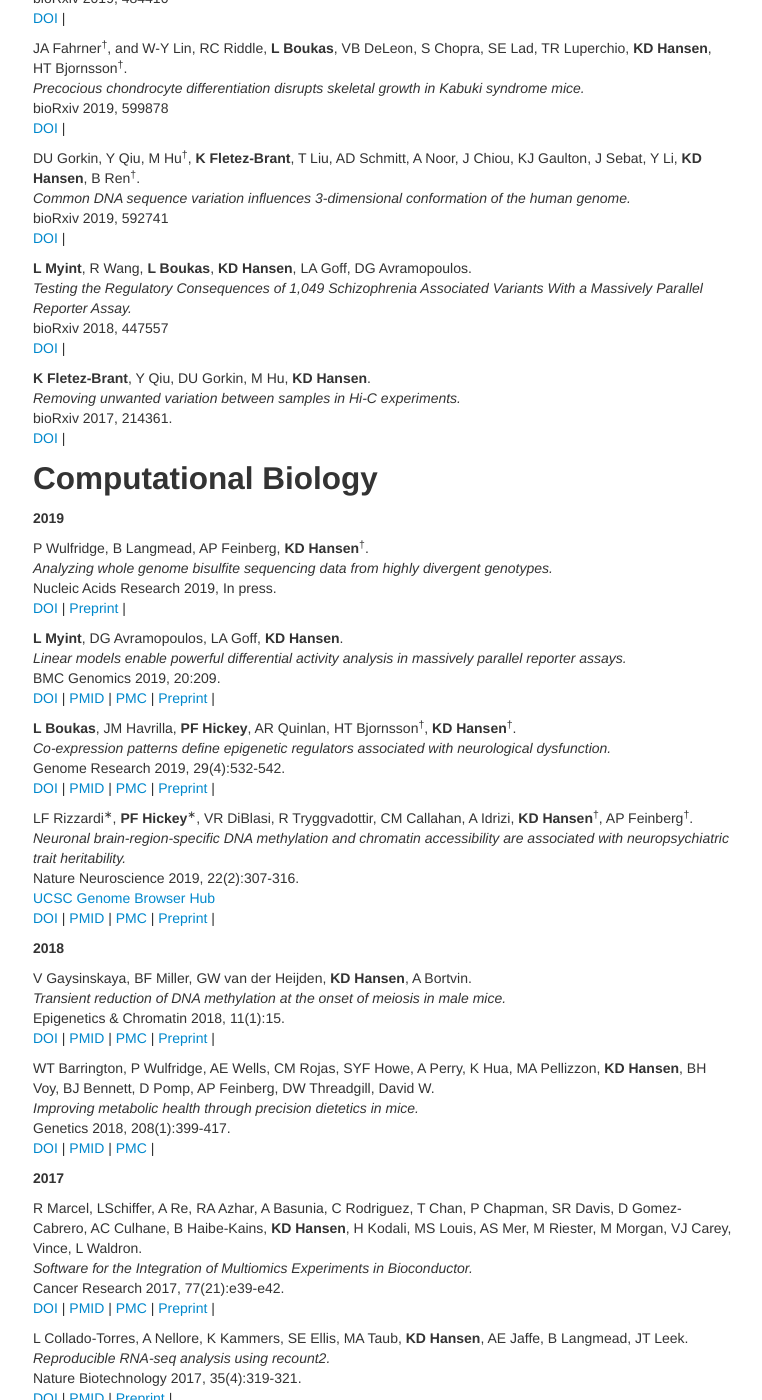
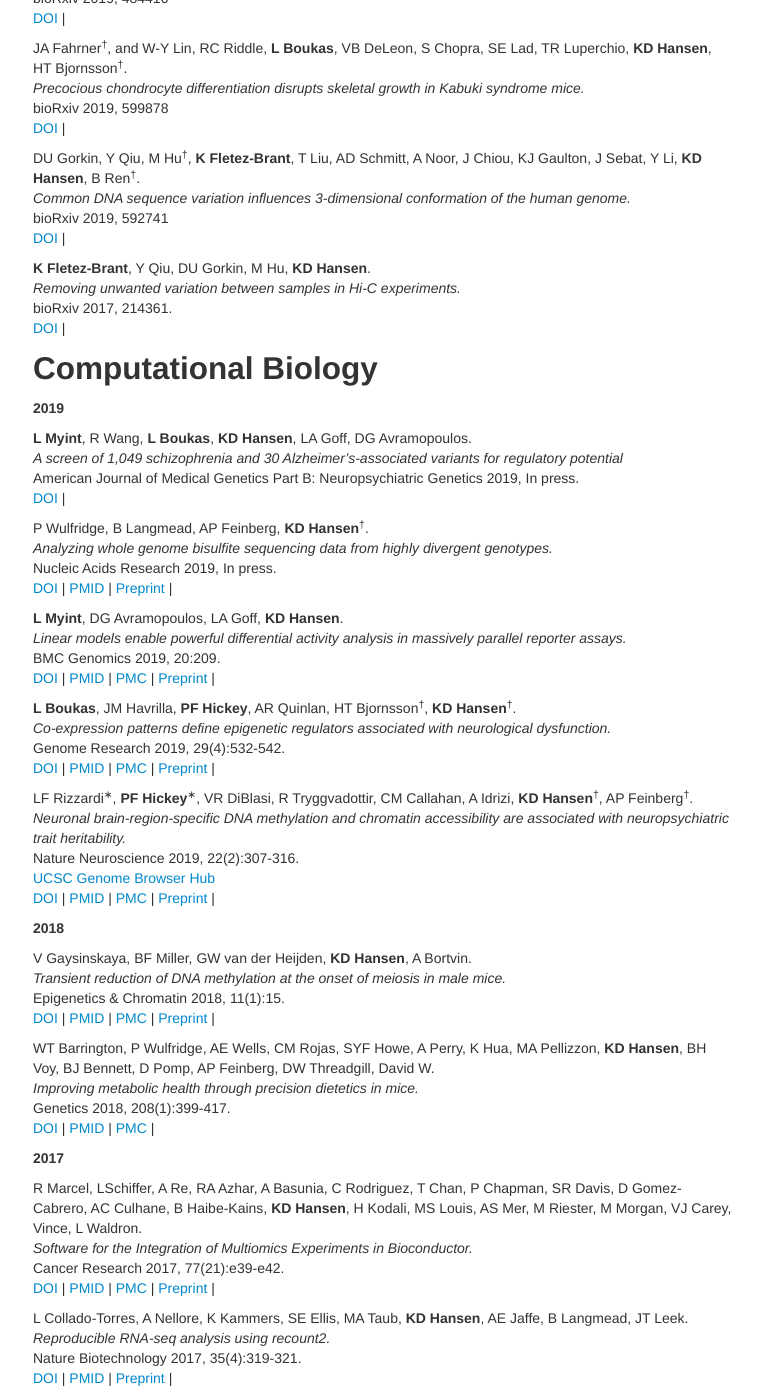
Before and after one commit to hansenlab/hansenlab.github.io, a Jekyll site: the page built from 02-pubs.md, in a window 1280 px wide and 1400 px high, scrolled down 354 px. Shown: the whole window, without its empty margins (257-1019 px from the left). Built offline with Jekyll 4.4.1, drawn with Linux system fonts in a browser that asks for light colours; comment, search, counter and statistics services are not loaded; some of the changed text lies outside the part shown.

Commit message:
new papers

```diff
--- a/02-pubs.md
+++ b/02-pubs.md
@@ -38,12 +38,6 @@ bioRxiv 2019, 592741
 [DOI](https://doi.org/10.1101/592741) |
 <span data-badge-type="4" data-doi="10.1101/592741" data-hide-no-mentions="true" class="altmetric-embed"> </span>
 
-**L Myint**, R Wang, **L Boukas**, **KD Hansen**, LA Goff, DG Avramopoulos.
-_Testing the Regulatory Consequences of 1,049 Schizophrenia Associated Variants With a Massively Parallel Reporter Assay._
-bioRxiv 2018, 447557
-[DOI](https://doi.org/10.1101/447557) |
-<span data-badge-type="4" data-doi="10.1101/447557" data-hide-no-mentions="true" class="altmetric-embed"> </span>
-
 **K Fletez-Brant**, Y Qiu, DU Gorkin, M Hu, **KD Hansen**.
 _Removing unwanted variation between samples in Hi-C experiments._
 bioRxiv 2017, 214361.
@@ -56,10 +50,17 @@ Computational Biology
 
 **2019**
 
+**L Myint**, R Wang, **L Boukas**, **KD Hansen**, LA Goff, DG Avramopoulos.
+_A screen of 1,049 schizophrenia and 30 Alzheimer's-associated variants for regulatory potential_
+American Journal of Medical Genetics Part B: Neuropsychiatric Genetics 2019, In press.
+[DOI](https://doi.org/10.1002/ajmg.b.32761) |
+<span data-badge-type="4" data-doi="10.1002/ajmg.b.32761" data-hide-no-mentions="true" class="altmetric-embed"> </span>
+
 P Wulfridge, B Langmead, AP Feinberg, **KD Hansen**<sup>&dagger;</sup>.
 _Analyzing whole genome bisulfite sequencing data from highly divergent genotypes._
 Nucleic Acids Research 2019, In press.
 [DOI](https://doi.org/10.1093/nar/gkz674) |
+[PMID](http://www.ncbi.nlm.nih.gov/pubmed/31392989) |
 [Preprint](https://doi.org/10.1101/076844) |
 <span data-badge-type="4" data-doi="10.1093/nar/gkz674" data-hide-no-mentions="true" class="altmetric-embed"> </span>
 
@@ -546,6 +548,18 @@ Leanpub, 2016.
 Published Preprints
 -------------------
 
+**L Myint**, R Wang, **L Boukas**, **KD Hansen**, LA Goff, DG Avramopoulos.
+_Testing the Regulatory Consequences of 1,049 Schizophrenia Associated Variants With a Massively Parallel Reporter Assay._
+bioRxiv 2018, 447557
+[DOI](https://doi.org/10.1101/447557) |
+<span data-badge-type="4" data-doi="10.1101/447557" data-hide-no-mentions="true" class="altmetric-embed"> </span>
+
+P Wulfridge, B Langmead, AP Feinberg, **KD Hansen**<sup>&dagger;</sup>.
+_Analyzing whole genome bisulfite sequencing data from highly divergent genotypes._
+bioRxiv 2018, 076844__
+[DOI](https://doi.org/10.1101/076844) |
+<span data-badge-type="4" data-doi="10.1101/076844" data-hide-no-mentions="true" class="altmetric-embed"> </span>
+
 **L Myint**, DG Avramopoulos, LA Goff, **KD Hansen**.
 _Linear models enable powerful differential activity analysis in massively parallel reporter assays._
 bioRxiv 2017, 196394.
```
Also changed, not shown: other parts of 02-pubs.md (+1 -0 lines).
